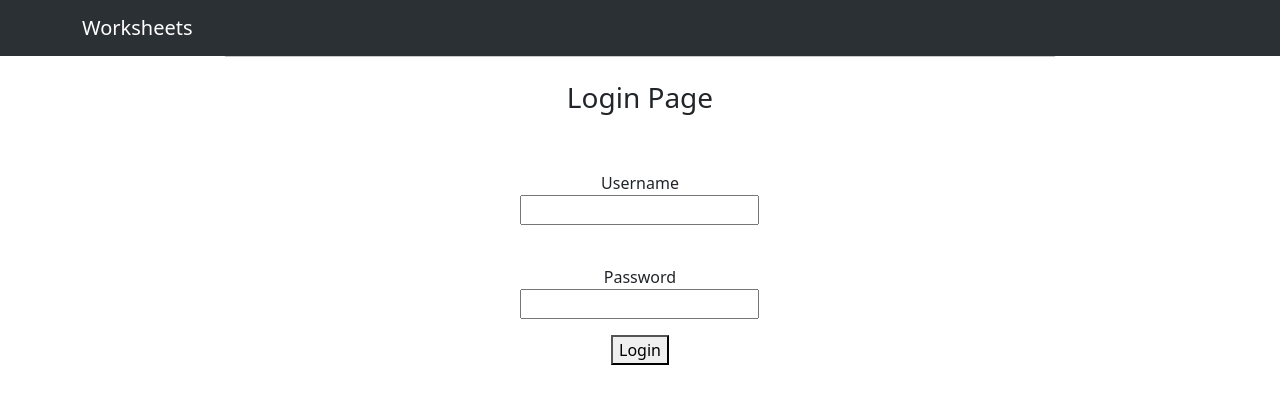
After one commit to SlashD9/WorkApp, a Django app: page /accounts/login/ in a window 1280 px wide. The commit adds this page. Shown: the top 404 px of the page. Run offline with Django 5.2, Linux system fonts and the light colour scheme; some libraries are stand-ins or nearby versions.

Commit message:
added login/logout methods

```diff
--- a/workapp/workapp/settings.py
+++ b/workapp/workapp/settings.py
@@ -123,3 +123,7 @@ STATIC_URL = 'static/'
 # https://docs.djangoproject.com/en/5.2/ref/settings/#default-auto-field
 
 DEFAULT_AUTO_FIELD = 'django.db.models.BigAutoField'
+
+LOGIN_REDIRECT_URL='/'
+
+LOGOUT_REDIRECT_URL = '/accounts/logout/'
--- a/workapp/workforms/templates/base.html
+++ b/workapp/workforms/templates/base.html
@@ -8,13 +8,15 @@
   </head>
   <body>
     <nav class="navbar bg-dark navbar-expand-lg bg-body-tertiary" data-bs-theme="dark">
-      <div class="container-fluid">
+      <div class="container">
         <a class="navbar-brand" href="/sites/">Worksheets</a>
         <button class="navbar-toggler" type="button" data-bs-toggle="collapse" data-bs-target="#navbarSupportedContent" aria-controls="navbarSupportedContent" aria-expanded="false" aria-label="Toggle navigation">
         <span class="navbar-toggler-icon"></span>
         </button>
+
         <div class="collapse navbar-collapse" id="navbarSupportedContent">
-          <ul class="navbar-nav mb-2 mb-xl-0 mx-auto align-items-center">
+          <ul class="navbar-nav mb-2 mb-xl-0 mx-auto ">
+            {% if user.is_authenticated %}
             <li class="nav-item">
               <a class="nav-link" href="/sites/">Sites</a>
             </li>
@@ -30,9 +32,19 @@
             <li class="nav-item">
               <a class="nav-link" href="/stock/">Stock</a>
             </li>
+            <li class="nav-item" style="padding-inline-start: 30rem;">
+            </li>
+            <li class="navbar-right">
+              <form method="post" action="{% url 'accounts:logout' %}">
+                {% csrf_token %}
+                <button class="nav-link " type="submit">Logout</button>
+              </form>
+            </li>
+            {% endif %}
 
           </ul>
         </div>
+
       </div>
     </nav>
 
--- /dev/null
+++ b/workapp/workforms/templates/home.html
@@ -0,0 +1,6 @@
+{% extends 'base.html' %}
+
+{% block content %}
+<h2>Worksheets home page</h2>
+
+{% endblock %}
--- /dev/null
+++ b/workapp/workforms/templates/login.html
@@ -0,0 +1,23 @@
+{% extends 'base.html' %}
+
+{% block content %}
+<div class="container text-center">
+    <h3>Login Page</h3>
+    <br>
+    <br>
+
+    <form method="post">
+        {% csrf_token %}
+        <div class="mb-3">
+            <label>Username</label><br>
+            <input type="text" name="username" required>
+        </div>
+        <br>
+        <div class="mb-3">
+            <label>Password</label><br>
+            <input type="password" name="password" required>
+        </div>
+        <button type="submit">Login</button>
+    </form>
+</div>
+{% endblock %}
--- a/workapp/workforms/urls.py
+++ b/workapp/workforms/urls.py
@@ -1,15 +1,19 @@
 from django.urls import path
 from .views import home, sites, worksheet, service, customer, stock
 from django.contrib import admin
+from django.contrib.auth import views as auth_views
 from . import views
 
 admin.site.site_header = 'Worksheets'                    # default: "Django Administration"
 admin.site.index_title = 'Selection Area'                 # default: "Site administration"
 admin.site.site_title = 'Worksheets' # default: "Django site admin"
 
-app_name = 'posts'
+app_name = 'accounts'
+
 
 urlpatterns = [
+    path("accounts/login/", auth_views.LoginView.as_view(template_name="login.html"),name="login"),
+    path("accounts/logout/", auth_views.LogoutView.as_view(template_name="logout.html"), name="logout"),
     path('', sites, name='Sites'),
 
     path('sites/', sites, name='Sites'),
```
Also changed, not shown: workapp/workforms/templates/logout.html (added, +7 -0 lines), workapp/workforms/views.py (+32 -1 lines), workapp/db.sqlite3.
